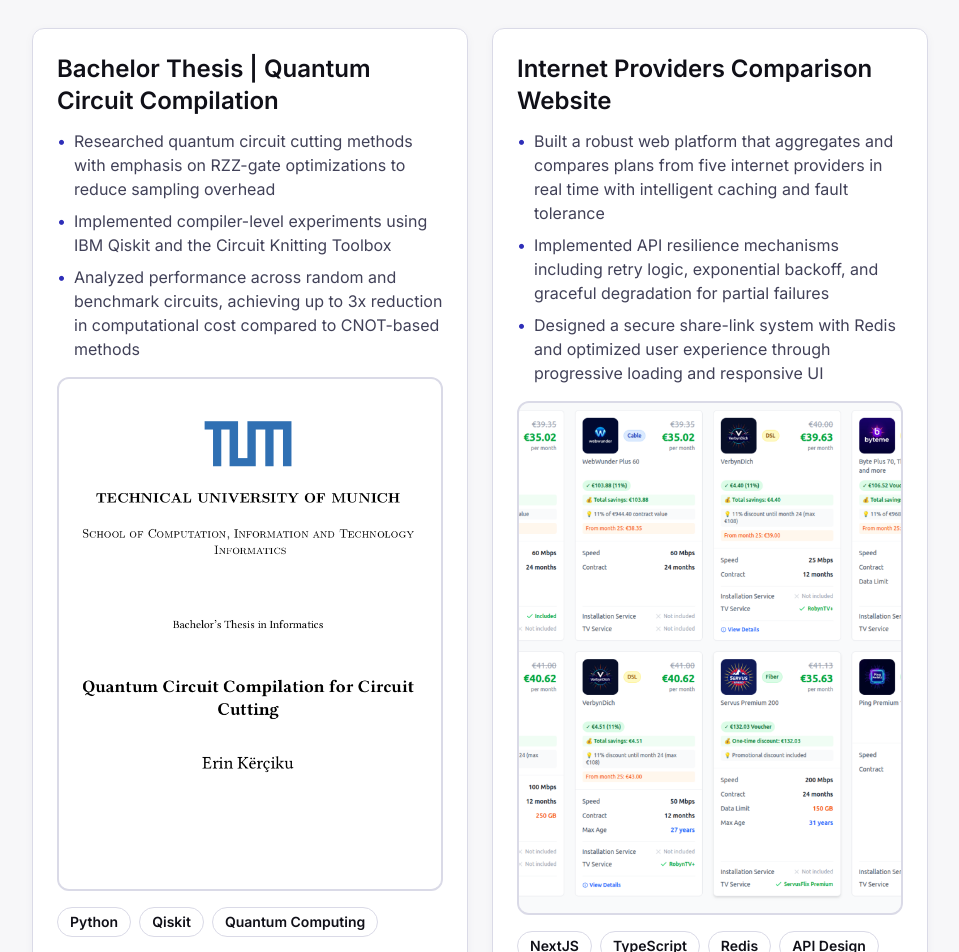
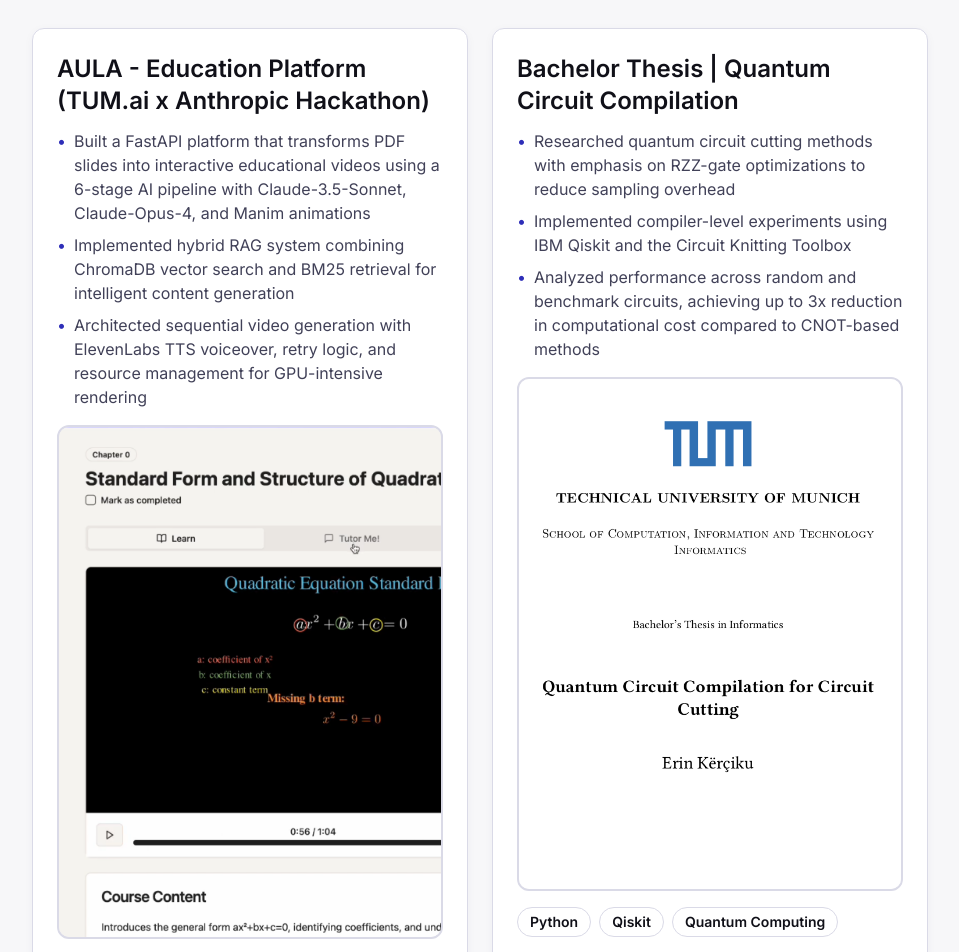
Before and after one commit to erin44/CV, a React (Vite) app: page / in a window 1280 px wide. Shown: the part 6860-7812 px from the top of the page, without its empty margins (160-1119 px from the left). Built offline with nearby package versions, Linux system fonts and the light colour scheme; the HTML template or start-up script is replaced by a standard one.

Commit message:
add AULA

```diff
--- a/src/data/cvData.ts
+++ b/src/data/cvData.ts
@@ -255,6 +255,17 @@
 
   projects: [
     {
+      title: "AULA - Education Platform (TUM.ai x Anthropic Hackathon)",
+      description: [
+        "Built a FastAPI platform that transforms PDF slides into interactive educational videos using a 6-stage AI pipeline with Claude-3.5-Sonnet, Claude-Opus-4, and Manim animations",
+        "Implemented hybrid RAG system combining ChromaDB vector search and BM25 retrieval for intelligent content generation",
+        "Architected sequential video generation with ElevenLabs TTS voiceover, retry logic, and resource management for GPU-intensive rendering"
+      ],
+      image: "/projects/AULA.png",
+      link: "https://www.youtube.com/watch?v=FFNIY6vhThM",
+      tags: ["FastAPI", "Claude AI", "RAG", "ChromaDB", "Manim", "React", "ElevenLabs", "Video Generation", "Educational AI"]
+    },
+    {
       title: "Bachelor Thesis | Quantum Circuit Compilation",
       description: [
         "Researched quantum circuit cutting methods with emphasis on RZZ-gate optimizations to reduce sampling overhead",
```
Also changed, not shown: public/projects/AULA.png (added), 1 other file (tests, documents, lock files or other folders).
